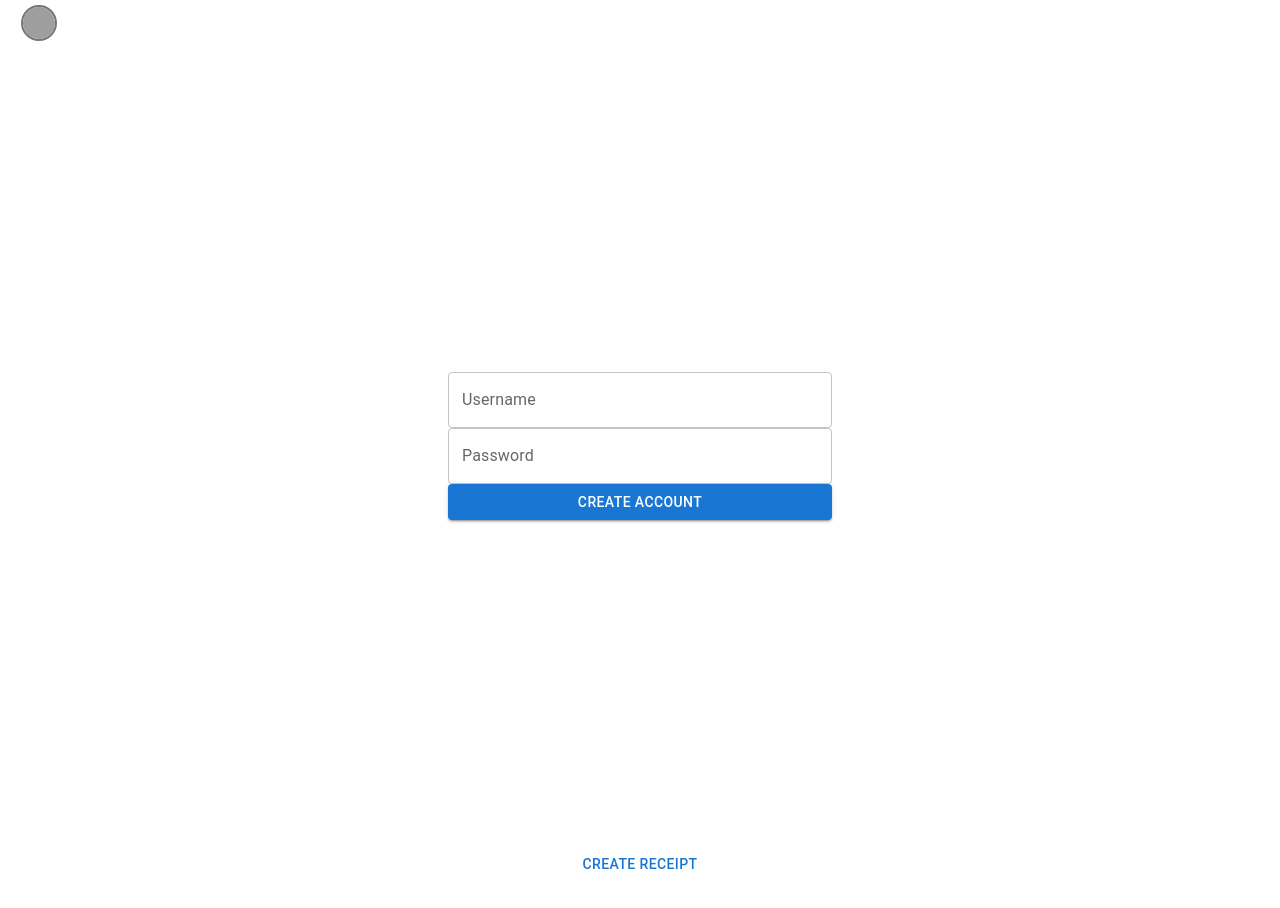
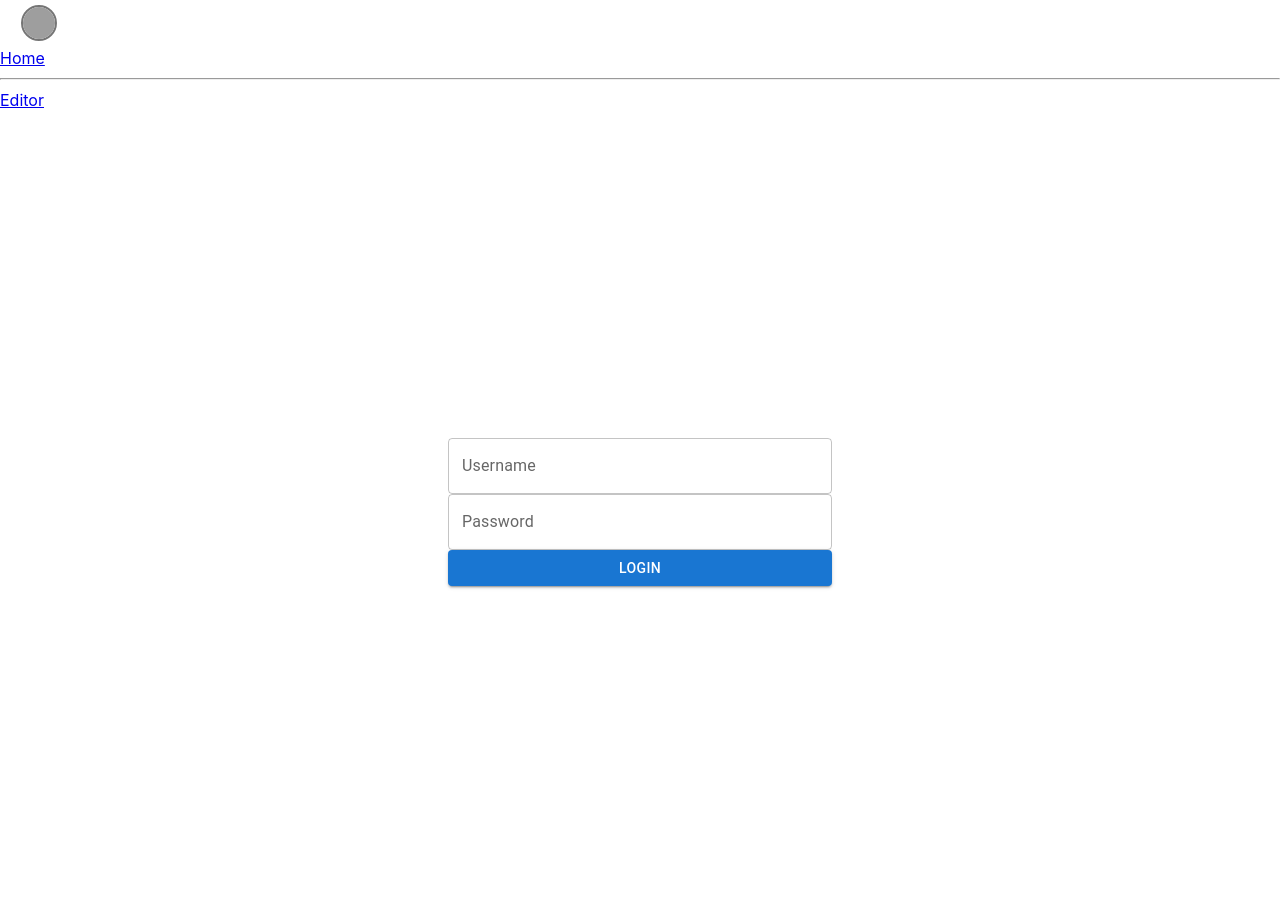
Before and after one commit to IanWearsHat/Bill-Splitter, a React (Vite) app in the folder receipts-proj/: page / in a window 1280 px wide. Shown: the top 908 px of the page. Built offline with nearby package versions, Linux system fonts and the light colour scheme; grey boxes are pictures that could not be loaded.

Commit message:
feat: created different skeleton pages and allowed navigation between them

```diff
--- a/receipts-proj/package.json
+++ b/receipts-proj/package.json
@@ -21,6 +21,7 @@
     "mongodb": "^6.7.0",
     "react": "^18.2.0",
     "react-dom": "^18.2.0",
+    "react-router-dom": "^6.24.1",
     "use-immer": "^0.10.0"
   },
   "devDependencies": {
--- a/receipts-proj/src/App.tsx
+++ b/receipts-proj/src/App.tsx
@@ -1,17 +1,28 @@
 import { useState } from "react";
+import { BrowserRouter as Router, Route, Routes, Link } from "react-router-dom";
+
+import { AuthContext } from "./AuthContext";
+
 import "./App.css";
-import { AuthContext } from "./AuthContext";
-import Form from "./Form";
-import ReceiptEditor from "./components/ReceiptEditor/ReceiptEditor";
+import Landing from "./pages/Landing/Landing";
 import UserProfile from "./components/UserProfile/UserProfile";
+import EditingPage from "./pages/EditingPage/EditingPage";
 
 function App() {
   const [loggedIn, setLoggedIn] = useState(false);
   return (
     <AuthContext.Provider value={{ loggedIn, setLoggedIn }}>
-      <UserProfile />
-      <Form />
-      <ReceiptEditor />
+      <Router>
+        <UserProfile />
+        <Link to="/">Home</Link>
+        <hr />
+        <Link to="/editor">Editor</Link>
+
+        <Routes>
+          <Route path="/" element={<Landing />} />
+          <Route path="/editor" element={<EditingPage />} />
+        </Routes>
+      </Router>
     </AuthContext.Provider>
   );
 }
--- a/receipts-proj/src/Form.tsx
+++ b/receipts-proj/src/components/CredentialsForm/CredentialsForm.tsx
@@ -1,8 +1,9 @@
 import bcrypt from "bcryptjs";
-import "./Form.css";
+import "./CredentialsForm.css";
 import { useContext, useState } from "react";
-import { AuthContext } from "./AuthContext";
-import { Button, TextField } from "@mui/material";
+import { AuthContext } from "../../AuthContext";
+import { Button, CircularProgress, TextField } from "@mui/material";
+import { useNavigate } from "react-router-dom";
 
 const createAccountURL =
   "https://5xx9atbspi.execute-api.us-east-2.amazonaws.com/default/createAccount";
@@ -13,8 +14,10 @@ const loginURL =
 
 const saltRounds = 10;
 
-export default function Form() {
-  const isLoginForm = false;
+export default function CredentialsForm() {
+  const navigate = useNavigate();
+
+  const isLoginForm = true;
 
   const { setLoggedIn } = useContext(AuthContext);
 
@@ -37,6 +40,7 @@ export default function Form() {
         localStorage.setItem("token", data.token);
         setLoggedIn(true);
         setButtonIsDisabled(false);
+        navigate("/editor");
       })
       .catch((error) => {
         console.error(error);
@@ -86,6 +90,18 @@ export default function Form() {
           onChange={(e) => setPassword(e.target.value)}
         />
         <Button type="submit" disabled={buttonIsDisabled} variant="contained">
+          {buttonIsDisabled && (
+            <CircularProgress
+              size={24}
+              sx={{
+                position: "absolute",
+                top: "50%",
+                left: "50%",
+                marginTop: "-12px",
+                marginLeft: "-12px",
+              }}
+            />
+          )}
           {isLoginForm ? "Login" : "Create Account"}
         </Button>
       </form>
--- /dev/null
+++ b/receipts-proj/src/pages/EditingPage/EditingPage.tsx
@@ -0,0 +1,5 @@
+import ReceiptEditor from "../../components/ReceiptEditor/ReceiptEditor";
+
+export default function EditingPage() {
+  return <ReceiptEditor />;
+}
--- /dev/null
+++ b/receipts-proj/src/pages/Landing/Landing.tsx
@@ -0,0 +1,13 @@
+import ReceiptEditor from "../../components/ReceiptEditor/ReceiptEditor";
+import UserProfile from "../../components/UserProfile/UserProfile";
+import Form from "../../components/CredentialsForm/CredentialsForm";
+
+export default function Landing() {
+  return (
+    <>
+
+      <Form />
+      {/* <ReceiptEditor /> */}
+    </>
+  );
+}
```
Also changed, not shown: receipts-proj/src/components/CredentialsForm/CredentialsForm.css (renamed from receipts-proj/src/Form.css), 1 other file (tests, documents, lock files or other folders).
